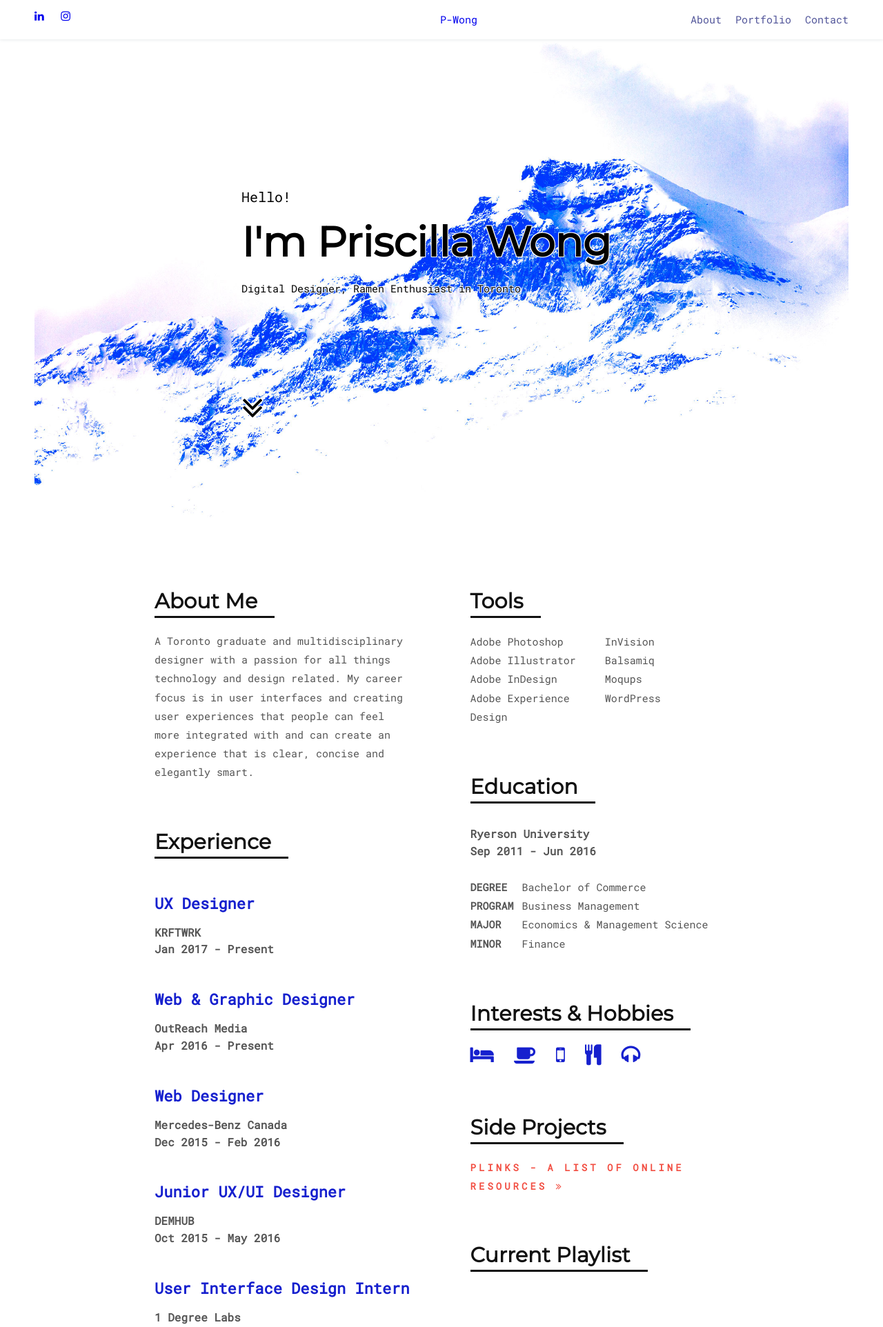
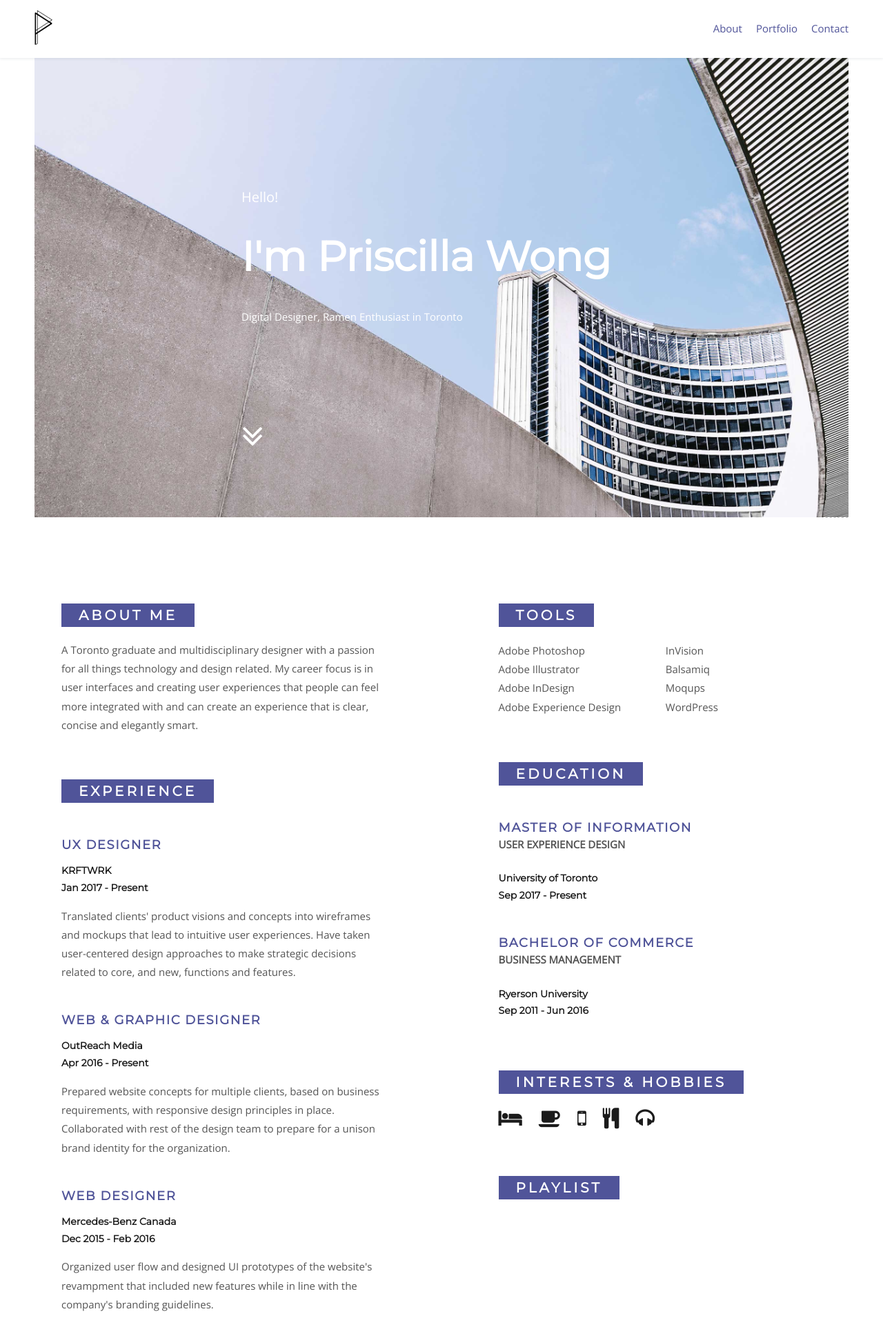
Before and after one commit to priswongys/priswongys.github.io, a PHP site: page / in a window 1280 px wide. Shown: the top 1924 px of the page at 69% size. Run offline with PHP 8.4, Linux system fonts and the light colour scheme; some libraries are stand-ins or nearby versions; grey boxes are pictures that could not be loaded.

Commit message:
Redesign
of everything

```diff
--- a/index.html
+++ b/index.html
@@ -3,7 +3,7 @@
 <head>
 	<meta charset="UTF-8">
 	<link rel="stylesheet" href="styles/styles.css">
-	<link href="https://fonts.googleapis.com/css?family=Roboto+Mono|Montserrat|Open+Sans" rel="stylesheet">
+	<link href="https://fonts.googleapis.com/css?family=Montserrat|Open+Sans" rel="stylesheet">
 	<link rel="stylesheet" href="https://maxcdn.bootstrapcdn.com/font-awesome/4.7.0/css/font-awesome.min.css">
 	<script src="https://ajax.googleapis.com/ajax/libs/jquery/1.12.0/jquery.min.js"></script>
 
@@ -52,13 +52,10 @@
 		<nav id="top">
 			<div class="headwrapper flex-container nav-main">
 				<div class="socialicons">
-					<span>
-						<span><a href="https://www.linkedin.com/in/priswong"><i class="fa fa-linkedin" aria-hidden="true"></i></a></span>
-						<span class="insta"><a href="https://www.instagram.com/pwonggggg" target="_blank"><i class="fa fa-instagram" aria-hidden="true"></i></a></span>
-					</span>
+						<a href="#top">
+							<img src="styles/logo.png" height="50">
+						</a>
 				</div>
-
-				<p><a href="#top">P-Wong</a></p>
 
 				<div class="nav-actions flex-container">
 	 				<p class="hamburger"><i class="fa fa-bars" aria-hidden="true"></i></p>
@@ -82,8 +79,8 @@
 	</header>
 
 
-	<article id="about" class="wrapper">
-		<div class="experience">
+	<article id="about" class="wrapper flex-container">
+					<div class="column">
 						<div class="job">
 							<h3>About Me</h3>
 							<p>A Toronto graduate and multidisciplinary designer with a passion for all things technology and design related. My career focus is in user interfaces and creating user experiences that people can feel more integrated with and can create an experience that is clear, concise and elegantly smart.
@@ -100,8 +97,8 @@
 								</ul>
 							</h5>
 
-				<!-- <p>Translated clients' product visions and concepts into wireframes and mockups that lead to intuitive user experiences. Have taken user-centered design approaches to make strategic decisions related to core, and new, functions and features.
-				</p> -->
+							<p>Translated clients' product visions and concepts into wireframes and mockups that lead to intuitive user experiences. Have taken user-centered design approaches to make strategic decisions related to core, and new, functions and features.
+							</p>
 						</div>
 
 						<div class="job">
@@ -113,8 +110,8 @@
 								</ul>
 							</h5>
 
-				<!-- <p>Prepared website concepts for multiple clients, based on business requirements, with responsive design principles in place. Collaborated with rest of the design team to prepare for a unison brand identity for the organization.
-				</p> -->
+							<p>Prepared website concepts for multiple clients, based on business requirements, with responsive design principles in place. Collaborated with rest of the design team to prepare for a unison brand identity for the organization.
+							</p>
 						</div>
 
 						<div class="job">
@@ -126,8 +123,8 @@
 								</ul>
 							</h5>
 
-				<!-- <p>Organized user flow and designed UI prototypes of the website's revampment that included new features while in line with the company's branding guidelines.
-				</p> -->
+							<p>Organized user flow and designed UI prototypes of the website's revampment that included new features while in line with the company's branding guidelines.
+							</p>
 						</div>
 
 						<div class="job">
@@ -139,50 +136,12 @@
 								</ul>
 							</h5>
 
-				<!-- <p>Responsible for the creation of product redesign, user flow, and interaction that developers can execute on to meet end users' needs and company objectives.
-				</p> -->
-			</div>
-
-			<div class="job">
-				<h4>User Interface Design Intern</h4>
-				<h5>
-					<ul>
-						<li>1 Degree Labs</li>
-						<li>May 2015 - Oct 2015</li>
-					</ul>
-				</h5>
-
-				<!-- <p>Designed and created UI prototypes for development, taking into consideration the highest degree of usability and user retainment-baesd on prototype feedback.
-				</p> -->
-			</div>
-
-			<div class="job">
-				<h4>User Interface Design Intern</h4>
-				<h5>
-					<ul>
-						<li>ThinkCapsule</li>
-						<li>May 2015 - Oct 2015</li>
-					</ul>
-				</h5>
-
-				<!-- <p>Designed and created UI prototypes for development, taking into consideration the highest degree of usability and user retainment-baesd on prototype feedback.
-				</p> -->
+							<p>Responsible for the creation of product redesign, user flow, and interaction that developers can execute on to meet end users' needs and company objectives.
+							</p>
 						</div>
 					</div>
 
-	<div class="otherstuff">
-		<!-- <div class="skills">
-			<h3>Skills</h3>
-				<ul>
-					<li>Web & Mobile Interface Design</li>
-					<li>Graphic Design</li>
-					<li>Wireframing</li>
-					<li>Prototyping</li>
-					<li>Project Management</li>
-					<li>HTML/CSS</li>
-				</ul>
-		</div> -->
-
+					<div class="column">
 						<div class="skills">
 							<h3>Tools</h3>
 								<ul>
@@ -199,32 +158,39 @@
 
 						<div class="education">
 							<h3>Education</h3>
+
 							<div class="school">
+								<h4>
+										Master of Information
+								</h4>
+								<ul>
+									<li>
+										<b>USER EXPERIENCE DESIGN</b>
+									</li>
+								</ul>
+								<h5>
+									<ul>
+										<li>University of Toronto</li>
+										<li>Sep 2017 - Present</li>
+									</ul>
+								</h5>
+							</div>
+
+							<div class="school">
+								<h4>
+										Bachelor of Commerce
+								</h4>
+								<ul>
+									<li>
+										<b>BUSINESS MANAGEMENT</b>
+									</li>
+								</ul>
 								<h5>
 									<ul>
 										<li>Ryerson University</li>
 										<li>Sep 2011 - Jun 2016</li>
 									</ul>
 								</h5>
-				<div style="float:left; width:20%">
-					<ul>
-						<li><b>DEGREE</b></li>
-						<li><b>PROGRAM</b></li>
-						<li><b>MAJOR</b></li>
-						<li><b>MINOR</b></li>
-					</ul>
-				</div>
-				<div style="float:right; width:80%">
-					<ul>
-						<li>Bachelor of Commerce</li>
-						<li>Business Management</li>
-						<li>Economics & Management Science</li>
-						<li>Finance</li>
-					</ul>
-				</div>
-
-				<!-- <p>Qualified for Top 200 Leadership Program due to outstanding academic achievement and extracurricular school involvement.
-				</p> -->
 							</div>
 						</div>
 
@@ -239,42 +205,41 @@
 							</p>
 						</div>
 
-		<div class="sideprojects">
-			<h3>Side Projects</h3>
-			<p>
-			<a href="https://pwongerz.github.io" target="_blank">PLinks - A list of online resources <i class="fa fa-angle-double-right" aria-hidden="true"></i></a>
-			</p>
-		</div>
-
 						<div class="spotify">
-			<h3>Current Playlist</h3>
+							<h3>Playlist</h3>
 							<p>
 							<!-- *insert spotify plugin* -->
 							<iframe src="https://embed.spotify.com/?uri=spotify:user:pwongerz:playlist:7Cr3sDBc5Hg8tt9wsvsfj8&theme=white" width="400" height="285" frameborder="0" allowtransparency="true"></iframe>
 							</p>
+						</div>
 					</div>
 	</article>
 
 
 
 	<main class="portfolio">
-		<div class="wrapper flex-container">
+		<div class="wrapper">
 
-			<div id="portfolioo" class="description-left">
+			<div class="column">
 				<h3>TTC Website</h3>
 				<h4>[ Still in Construction ]</h4>
 				<p>
-				The Toronto Transit Commission (TTC) is staple of the city of Toronto. But their website is as reliable as their service. With so many problems and uses for the website, I decided to take aim at TTC to personally challenge myself and my abilities to problem solve and come up with creative solutions.
+				The Toronto Transit Commission (TTC) is staple of the city of Toronto. But their website presents a major information overload situation that many users don't even know where to begin. I decided to personally challenge myself and my abilities to problem solve and come up with creative solutions.
 				</p>
 				<a href="ttc.html"> Read More  <i class="fa fa-angle-double-right" aria-hidden="true"></i></a>
 			</div>
-			<img src="styles/ttc.jpg" alt='pic' height="200">
+
+			<div class="column">
+				<img src="styles/ttc.jpg" alt='pic'>
+			</div>
 		</div>
 
 		<div class="wrapper flex-container">
-		<img src="styles/weatherpanda.jpg" alt='pic' >
+			<div class="column">
+				<img src="styles/weatherpanda.jpg" alt='weatherpanda'>
+			</div>
 
-			<div class="description-right">
+			<div class="column">
 				<h3>Weather Panda</h3>
 				<h4>Weather App Concept</h4>
 				<p>
@@ -286,7 +251,7 @@
 
 		<div class="wrapper flex-container">
 
-			<div class="description-left">
+			<div class="column">
 				<h3>Android UI Apps</h3>
 				<h4>Design Concepts</h4>
 				<p>
@@ -294,7 +259,10 @@
 				</p>
 				<a href="ui.html"> Read More  <i class="fa fa-angle-double-right" aria-hidden="true"></i></a>
 			</div>
+
+			<div class="column">
 				<img src="styles/mockup.jpg" alt='pic' height="200">
+			</div>
 	</div>
 	</main>
 
--- a/styles/styles.css
+++ b/styles/styles.css
@@ -10,6 +10,7 @@ input[type=reset],input[type=submit]{-webkit-appearance:button;cursor:pointer;}b
 
 .flex-container {
 	display: flex;
+	flex-flow: wrap;
 }
 
 .headwrapper {
@@ -24,8 +25,8 @@ input[type=reset],input[type=submit]{-webkit-appearance:button;cursor:pointer;}b
 }
 
 .wrapper {
-	width: 65%;
-/*	max-width: 1500px;*/
+	width: 90%;
+	max-width:1280px;
 	margin: 0 auto;
 }
 
@@ -43,7 +44,7 @@ input[type=reset],input[type=submit]{-webkit-appearance:button;cursor:pointer;}b
 }
 
 .nav-actions {
-	flex: 1;
+	flex: 4;
 	justify-content: flex-end;
 }
 
@@ -54,7 +55,7 @@ nav p {
 
 nav ul {
 	list-style: none;
-	margin: 0;
+	margin: auto 0;
 	padding-right: 50px;
 
 }
@@ -88,7 +89,7 @@ section {
 	text-align: center;
 	height: 100vh;
 	width: auto;
-	background: url(mountain.jpg);
+	background: url(toronto.jpg);
 	background-size: cover;
 	border: 50px solid #fff;
 	border-top: 0;
@@ -102,9 +103,7 @@ section {
 	bottom: 0;
 	transform: translateY(120%);*/
 	margin: auto auto auto 300px;
-	color: #fff;
 	height: 30vh;
-	text-shadow: -1px -1px 0 #fff, 1px -1px 0 #fff, -1px 1px 0 #fff, 1px 1px 0 #fff;
 }
 
 .slider {
@@ -114,7 +113,7 @@ section {
 
 .slider i {
 	font-size:50px;
-	color: #000;
+	color: #fff;
 	margin: 120px auto auto auto;
 }
 
@@ -123,43 +122,40 @@ h1 {
 	font-family: 'Montserrat', sans-serif;
 	line-height: 8px;
 	font-size: 60px;
-	color: #000;
+	color: #fff;
+	line-height:3rem;
 }
 
 h2 {
-	font-size: 20px;
-	color: #000;
-	font-family: 'Roboto Mono', monospace;
+	font-size: 1.25rem;
+	color: #fff;
+	font-family: 'Open Sans', sans-serif;
 	font-weight: 200;
 }
 
 h3 {
 	font-family: 'Montserrat', sans-serif;
-	color: #111;
+	color: #fff;
 	margin: 50px auto 5px auto;
-	font-size: 30px;
+	font-size: 1.25rem;
 	display: inline-block;
-	padding: 5px 25px 5px 0px;
-	letter-spacing: 0.2px;
-	border-bottom: 3px solid #111;
-	line-height: 1.1;
+	padding: 5px 25px;
+	letter-spacing: 0.25rem;
+	text-transform: uppercase;
+	background:#505499;
 }
 
-/*.portfolio h3 {
-	margin: 5px auto 5px auto;
-}*/
-
 h4 {
-	font-family: 'Roboto Mono', monospace;
-	color: #1620ce;
-	font-size: 22px;
-	font-weight: 800;
+	font-family: 'Montserrat', sans-serif;
+	color: #505499;
+	font-size: 1.125rem;
 	margin: 45px 0 0 auto;
-	font-weight: 800;
+	text-transform: uppercase;
+	letter-spacing:0.1rem;
 }
 
-.experience .job h5 {
-	font-family: 'Roboto Mono', sans-serif;
+.column .job h5 {
+	font-family: 'Open Sans', sans-serif;
 	margin-top: 0px;
 	margin-bottom: 15px;
 }
@@ -167,16 +163,15 @@ h4 {
 
 
 h5, h5 li {
-	font-family: 'Roboto Mono', sans-serif;
-	font-size: 16px;
-/*	letter-spacing: 0.25px;*/
+	font-family: 'Montserrat', sans-serif;
+	font-size: 0.875rem;
 	line-height: 1.55rem;
-	color: #555;
+	color: #1b1b1b;
 }
 
 
 p, li {
-	font-family: 'Roboto Mono', monospace;
+	font-family: 'Open Sans', monospace;
 	font-size: 15px;
 	line-height: 1.7rem;
 	color: #555;
@@ -185,7 +180,7 @@ p, li {
 
 main a, .interests a, .sideprojects a {
 	text-decoration: none;
-	font-family: 'Roboto Mono', sans-serif;
+	font-family: 'Open Sans', sans-serif;
 	font-size: 14px;
 	text-transform: uppercase;
 	color: #F24F43;
@@ -264,10 +259,10 @@ main a, .interests a, .sideprojects a {
 }
 
 .portfolio img {
-	width: 50%;
+	width:100%;
 	height: 100%;
 	margin-top: 35px;
-	object-fit: cover;
+	object-fit: fill;
 }
 
 .description-right {
@@ -276,7 +271,7 @@ main a, .interests a, .sideprojects a {
 }
 
 .slider p {
-	color: #000;
+	color: #fff;
 }
 
 .portfolio {
@@ -304,9 +299,10 @@ main, article {
 	justify-content: space-between;
 }
 
-.experience, .otherstuff {
+.column {
 	width: 45%;
 	float: left;
+	padding: 25px
 }
 
 article li, .job ul {
@@ -323,7 +319,7 @@ article li, .job ul {
 .interests p i {
 	font-size: 30px;
 	letter-spacing: 20px;
-	color: #1620ce;
+	color: #1b1b1b;
 }
 
 .skills ul/*, .education ul*/ {
@@ -335,6 +331,7 @@ article li, .job ul {
 .school ul {
 	margin-top:0;
 }
+
 
 
 
@@ -398,52 +395,19 @@ footer div {
 
 
 
-
-
 /*RESPONSIVE DESIGN STUFF*/
 * { -moz-box-sizing: border-box; -webkit-box-sizing: border-box; box-sizing: border-box; }
 
-@media (min-width: 960px) {
-	.wrapper {
-		width: 80%;
-	}
-	.experience {
-		float: left;
-	}
-
-	.otherstuff {
-		float: right;
+@media (max-width:768px) {
+	.column {
+		width:100%;
 	}
 }
 
-@media (min-width: 1280px) {
-	.wrapper {
-		width: 65%;
-	}
 
-	.experience, .otherstuff {
-		width: 45%;
-	}
-}
+@media (min-width: 100px) and (max-width: 960px){s
 
-@media (min-width: 100px) and (max-width: 960px){
-	.wrapper, .experience, .otherstuff {
-		width: 90%;
-	}
 
-	.socialicons, .nav-actions ul{
-		display: none;
-	}
-
-/*	.hamburger {
-		display: inline-flex;
-		margin-right: 75px;
-		font-size: 18px;
-	}*/
-	.hamburger {
-		display: block;
-		padding-right: 50px;
-	}
 
 	.nav-actions ul.show {
 		display: flex;
```
Also changed, not shown: ttc.html (+173 -22 lines), styles/logo.png (added), styles/mountain.jpg (deleted), styles/personas.PNG (added), styles/ttc-sitemap.PNG (added). Lines whose indentation alone changed are shown as unchanged.
